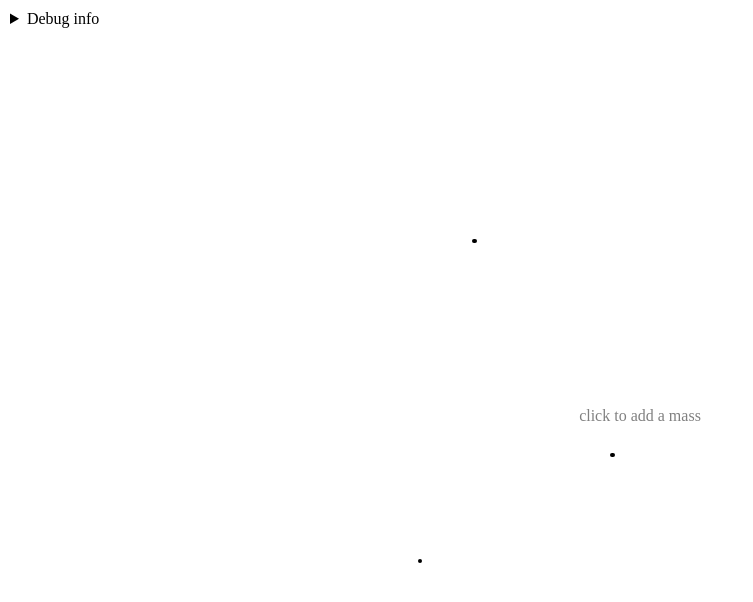
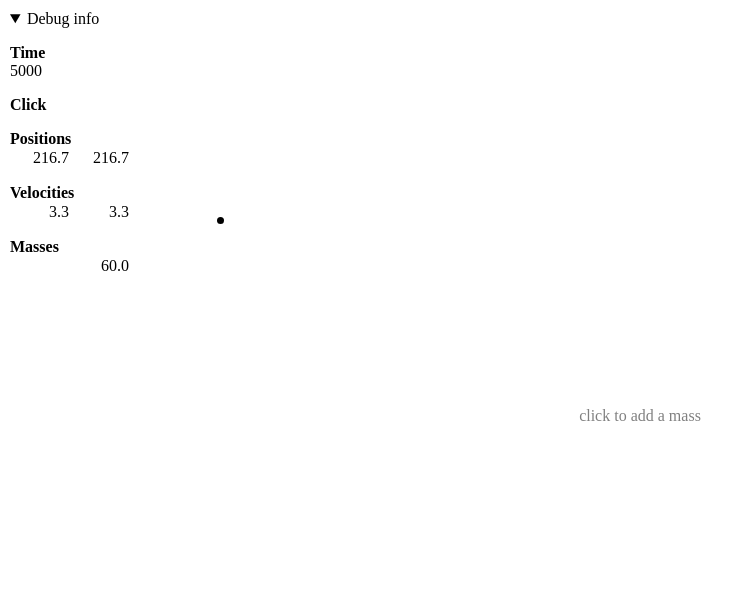
Before and after one commit to cypressf/test-request-animation-frame, a plain HTML site: page index.html in a window 1280 px wide. Shown: the whole page, without its empty margins (0-753 px from the left). Drawn offline with Linux system fonts and the light colour scheme.

Commit message:
Fix bugs

```diff
--- a/index.html
+++ b/index.html
@@ -56,7 +56,7 @@
 
 <p>click to add a mass
 
-<details>
+<details open>
     <summary>Debug info</summary>
     <h3>Time</h3>
     <div id=debugTime></div>
--- a/index.js
+++ b/index.js
@@ -13,9 +13,8 @@
 
 /** @type {(Planet | "tombstone")[]} */
 const planets = [
-    { position: { x: 400, y: 600 }, velocity: { x: 0, y: 0 }, mass: 20 },
-    { position: { x: 600, y: 400 }, velocity: { x: 10, y: 10 }, mass: 20 },
-    { position: { x: 350, y: 300 }, velocity: { x: 20, y: -20 }, mass: 20 },
+    { position: { x: 200, y: 200 }, velocity: { x: 0, y: 0 }, mass: 40 },
+    { position: { x: 201, y: 201 }, velocity: { x: 10, y: 10 }, mass: 20 },
 ]
 
 // Helper functions
@@ -63,6 +62,12 @@ const addPlanet = (/** @type {Vector} */ position) => {
     addDomNode()
 }
 
+const removePlanet = (/** @type {number} */ i) => {
+    planets.splice(i, 1)
+    const [removedNode] = domNodes.splice(i, 1)
+    document.body.removeChild(removedNode)
+}
+
 const debugToggle = document.querySelector("summary")
 if (!debugToggle) throw new Error()
 
@@ -82,26 +87,23 @@ const animate = (/** @type {number} */ time) => {
     const delta = (time - prevTime) / 1000
     prevTime = time
 
-    for (let i = planets.length - 1; i >= 0; i--) {
+    for (let i = 0; i < planets.length; i++) {
         const p1 = planets[i]
-        if (p1 === "tombstone") {
-            planets.splice(i, 1)
-            domNodes.splice(i, 1)
-            continue
-        }
+        if (p1 === "tombstone") continue
 
         // Add the forces to velocity
         for (let j = 0; j < planets.length; j++) {
             if (i === j) continue
 
             const p2 = planets[j]
-            if (p2 === "tombstone") throw new Error("tombstone detected")
+            if (p2 === "tombstone") continue
 
             const xDelta = p2.position.x - p1.position.x
             const yDelta = p2.position.y - p1.position.y
             const distance = Math.sqrt(xDelta ** 2 + yDelta ** 2)
+            const collisionDistance = (Math.sqrt(p1.mass) + Math.sqrt(p2.mass)) / 2
 
-            if (distance <= COLLISION_DISTANCE) {
+            if (distance <= collisionDistance) {
                 // Collision detected, combine the planets' masses, velocities, and positions
                 const combinedMass = p1.mass + p2.mass
                 p1.velocity.x =
@@ -112,6 +114,7 @@ const animate = (/** @type {number} */ time) => {
                     (p1.velocity.y * p1.mass +
                         p2.velocity.y * p2.mass) /
                     combinedMass
+                p1.mass = combinedMass
                 planets[j] = "tombstone" // Mark for removal
             } else {
                 // No collision, planets influence each other via gravity
@@ -134,8 +137,15 @@ const animate = (/** @type {number} */ time) => {
         domNodes[i].style.top = `${p1.position.y}px`
         domNodes[i].style.width = `${radius}px`
         domNodes[i].style.height = `${radius}px`
+        domNodes[i].style.borderRadius = `${radius}px`
     }
 
+    for (let i = planets.length - 1; i >= 0; i--) {
+        if (planets[i] === "tombstone") {
+            removePlanet(i)
+            continue
+        }
+    }
 
     // Update DOM
     debugTime.innerHTML = time
```
